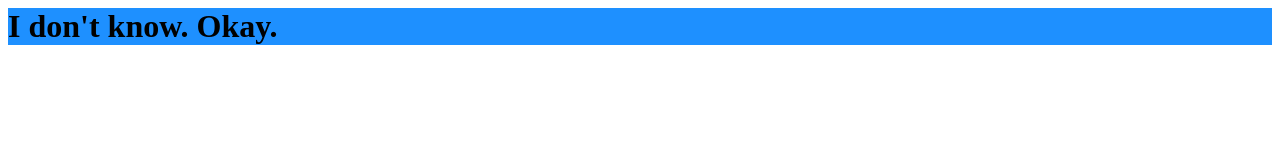
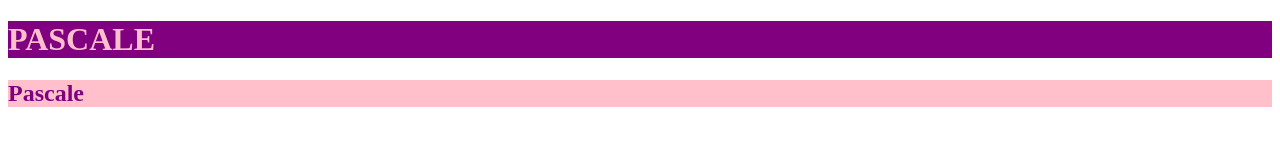
Before and after one commit to pascalecapitancastonguay/science, a plain HTML site: page index.html in a window 1280 px wide. Drawn offline with Linux system fonts and the light colour scheme.

Commit message:
Update index.html

```diff
--- a/index.html
+++ b/index.html
@@ -1 +1,10 @@
-<h1 style="background-color: DodgerBlue;">I don't know. Okay.</h1>
+<!DOCTYPE html>
+<html>
+<body>
+
+<h1 style="background-color:purple; color: pink">PASCALE</h1>
+<h2 style="background-color:pink; color: purple">Pascale</h2>
+
+
+</body>
+</html>
```
